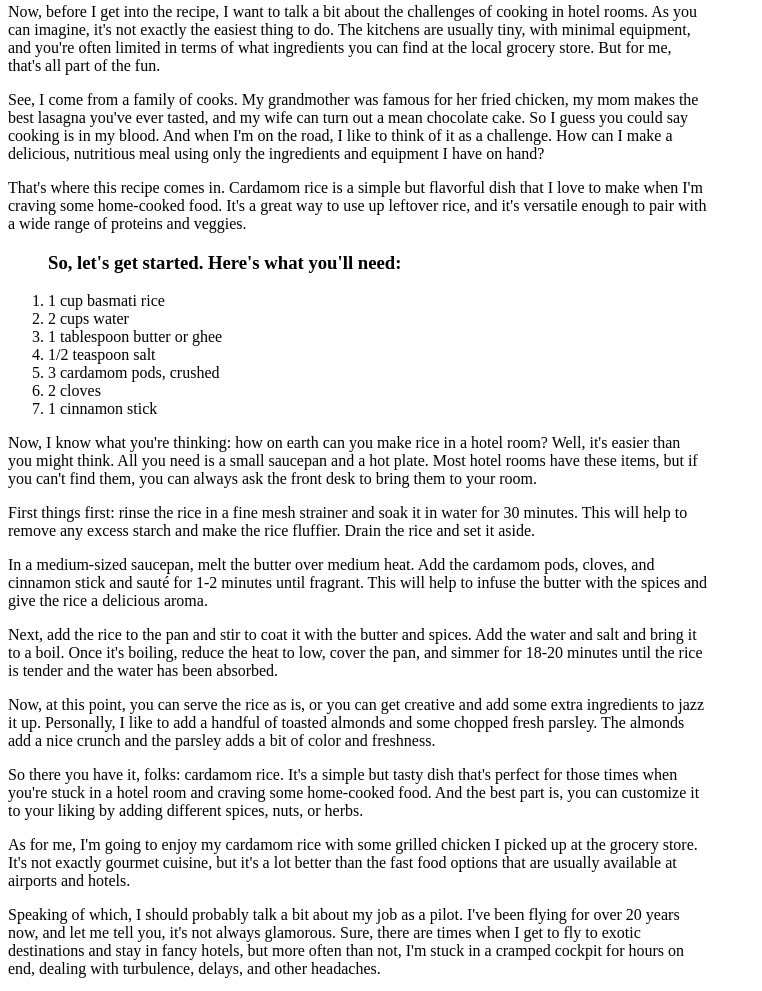
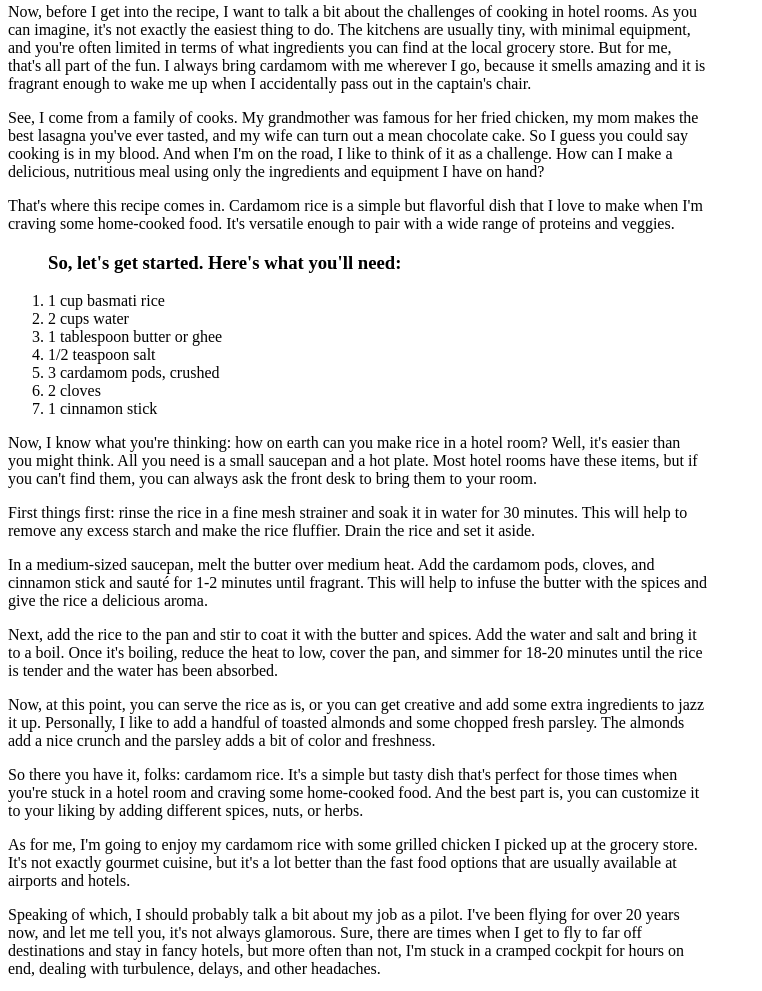
Before and after one commit to nhurichie/lab-4-recipe-blog, a plain HTML site: page index.html in a window 1280 px wide. Shown: the part 496-1487 px from the top of the page, without its empty margins (0-762 px from the left). Drawn offline with Linux system fonts and the light colour scheme.

Commit message:
updated longwinded blog

```diff
--- a/index.html
+++ b/index.html
@@ -41,8 +41,8 @@
         </p>
 
         <!--  -->
-      <!-- MAKE THIS BUTTON WORK! -->
-      <!-- Hint: it needs to link to an id, so you will
+        <!-- MAKE THIS BUTTON WORK! -->
+        <!-- Hint: it needs to link to an id, so you will
       need to add an id to the recipe further down. -->
         <a class="skip-to-recipe-btn" href="#">Skip to Recipe</a>
       </section>
@@ -57,7 +57,9 @@
           exactly the easiest thing to do. The kitchens are usually tiny, with
           minimal equipment, and you're often limited in terms of what
           ingredients you can find at the local grocery store. But for me,
-          that's all part of the fun.
+          that's all part of the fun. I always bring cardamom with me wherever I go,
+          because it smells amazing and it is fragrant enough to wake me up when I
+          accidentally pass out in the captain's chair.
         </p>
         <p>
           See, I come from a family of cooks. My grandmother was famous for her
@@ -70,8 +72,8 @@
         <p>
           That's where this recipe comes in. Cardamom rice is a simple but
           flavorful dish that I love to make when I'm craving some home-cooked
-          food. It's a great way to use up leftover rice, and it's versatile
-          enough to pair with a wide range of proteins and veggies.
+          food. It's versatile enough to pair with a wide range of proteins and
+          veggies.
         </p>
         <ol>
           <h3>So, let's get started. Here's what you'll need:</h3>
@@ -133,7 +135,7 @@
           Speaking of which, I should probably talk a bit about my job as a
           pilot. I've been flying for over 20 years now, and let me tell you,
           it's not always glamorous. Sure, there are times when I get to fly to
-          exotic destinations and stay in fancy hotels, but more often than not,
+          far off destinations and stay in fancy hotels, but more often than not,
           I'm stuck in a cramped cockpit for hours on end, dealing with
           turbulence, delays, and other headaches.
         </p>
```
